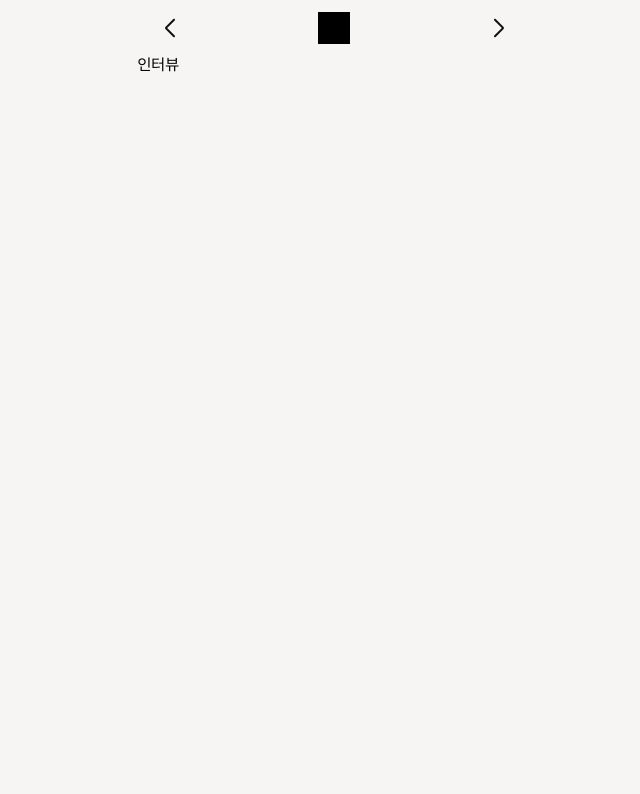
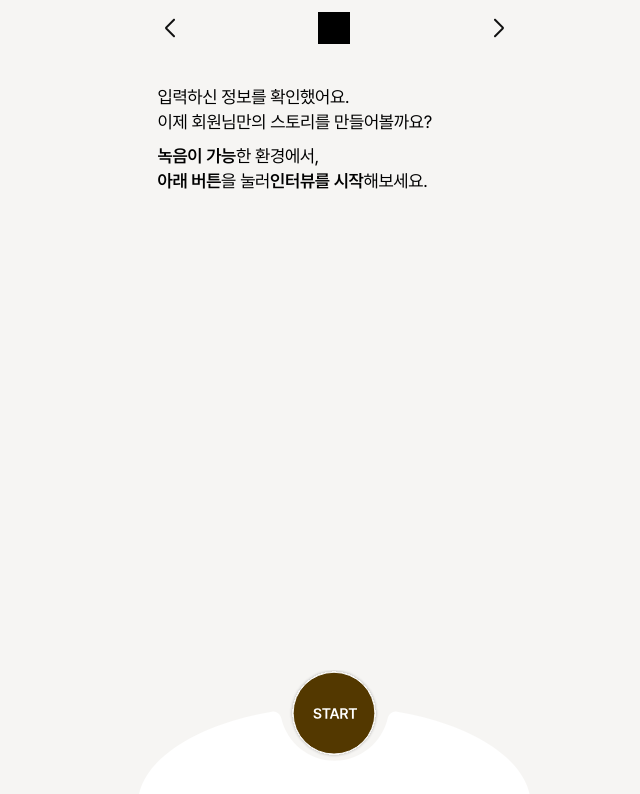
Before and after one commit to DS-ITDA/ITDA-FE, a React (Vite) app: page /interview in a window 1280 px wide. Shown: the top 794 px of the page, without its empty margins (306-946 px from the left). Built offline with nearby package versions, Linux system fonts and the light colour scheme.

Commit message:
✨ Feat: 인터뷰 화면 구현 (#13)

```diff
--- a/src/pages/interview/Interview.jsx
+++ b/src/pages/interview/Interview.jsx
@@ -1,7 +1,101 @@
 import * as I from '@interview/InterviewStyle';
+import { useState } from 'react';
+import interviewBottom from '@assets/interview/interview-bottom.svg';
+import interviewStart from '@assets/interview/interview-start.svg';
+import interviewRecordOff from '@assets/interview/interview-record-off-90.svg';
+import interviewRecordOn from '@assets/interview/interview-record-on-90.svg';
+import interviewStopOff from '@assets/interview/interview-stop-off.svg-90.svg';
+import interviewStopOn from '@assets/interview/interview-stop-on-90.svg';
+import ToastMessage from '@components/common/ToastMessage/ToastMessage';
 
 const Interview = () => {
-  return <div>인터뷰</div>;
+  const [btnContent, setBtnContent] = useState('start');
+
+  const BtnContent_CONFIG = {
+    start: interviewStart,
+    recordReady: interviewRecordOff,
+    recordOn: interviewRecordOn,
+    stopOff: interviewStopOff,
+    stopOn: interviewStopOn,
+  };
+
+  return (
+    <I.InterviewPage>
+      {/* 페이지 콘텐츠 */}
+      {/* 첫 화면 */}
+      {btnContent === 'start' && (
+        <I.FirstInfo>
+          <I.Text>입력하신 정보를 확인했어요.</I.Text>
+          <I.Text style={{ marginBottom: '10px' }}>이제 회원님만의 스토리를 만들어볼까요?</I.Text>
+          <I.Text>
+            <I.Span>녹음이 가능</I.Span>한 환경에서,
+          </I.Text>
+          <I.Text>
+            <I.Span>아래 버튼</I.Span>을 눌러 <I.Span>인터뷰를 시작</I.Span>해보세요.
+          </I.Text>
+        </I.FirstInfo>
+      )}
+
+      {/* 녹음 준비 화면 - 스켈레톤 화면 */}
+      {btnContent === 'recordReady' && (
+        <I.ReadyPage>
+          <ToastMessage text={'준비 중...'} />
+
+          <I.MainPage>
+            <I.Skeleton $width={70} $height={20} />
+            <I.Skeleton $width={100} $height={20} />
+            <I.Skeleton $width={100} $height={20} />
+            <I.Skeleton $width={30} $height={6} style={{ marginLeft: '35%', marginTop: '35px' }} />
+          </I.MainPage>
+        </I.ReadyPage>
+      )}
+
+      {/* 질문 화면 */}
+      {btnContent === 'recordOn' && (
+        <I.QuestPage>
+          <ToastMessage text={'질문 중...'} />
+          <I.MainPage>
+            <I.MainText>
+              이 사진이 찍힐 때 설렘과 기대가 느껴졌다고 했어요. 어떤 일이 있었던 날이었는지 떠오르시나요?
+            </I.MainText>
+            <I.Divider />
+          </I.MainPage>
+        </I.QuestPage>
+      )}
+
+      {/* 답변 중 화면 */}
+      {btnContent === 'stopOn' && (
+        <I.AnswerPage>
+          <ToastMessage text={'답변 중...'} />
+          <I.MainPage>
+            <I.SubText>
+              이 사진이 찍힐 때 설렘과 기대가 느껴졌다고 했어요. 어떤 일이 있었던 날이었는지 떠오르시나요?
+            </I.SubText>
+            <I.SubDivider />
+            <I.MainText>
+              저는 이런 부분에서 설레고, 기대가 됐어요. 쇼타로와 함께 한 모든 시간들이 모두 좋았어요.
+            </I.MainText>
+          </I.MainPage>
+        </I.AnswerPage>
+      )}
+
+      {/* 하단 버튼 */}
+      <I.BottomContainer>
+        <I.BottomBtn>
+          <I.Button
+            src={BtnContent_CONFIG[btnContent]}
+            onClick={() => {
+              if (btnContent === 'start') setBtnContent('recordReady');
+              else if (btnContent === 'recordReady') setBtnContent('recordOn');
+              else if (btnContent === 'recordOn') setBtnContent('stopOn');
+              else if (btnContent === 'stopOn') setBtnContent('stopOff');
+            }}
+          />
+          <I.BtnBottom src={interviewBottom} />
+        </I.BottomBtn>
+      </I.BottomContainer>
+    </I.InterviewPage>
+  );
 };
 
 export default Interview;
--- a/src/pages/interview/InterviewStyle.js
+++ b/src/pages/interview/InterviewStyle.js
@@ -1,2 +1,177 @@
-import styled from 'styled-components';
+import styled, { keyframes } from 'styled-components';
 import palette from '@styles/theme';
+
+export const InterviewPage = styled.div`
+  width: 100%;
+  height: calc(100% - 90px);
+  margin: 30px 0;
+`;
+
+//첫 화면
+export const FirstInfo = styled.div`
+  margin-left: 20px;
+`;
+
+export const Text = styled.div`
+  display: flex;
+  flex-direction: row;
+
+  font-size: 1.1rem;
+  font-weight: 400;
+  line-height: 140%;
+  letter-spacing: -0.28px;
+`;
+
+export const Span = styled.div`
+  font-size: 1.1rem;
+  font-weight: 600;
+  line-height: 140%;
+  letter-spacing: -0.28px;
+`;
+
+//녹음 준비 스켈레톤 화면
+export const ReadyPage = styled.div`
+  width: 100%;
+  height: 100%;
+
+  display: flex;
+  flex-direction: column;
+  align-items: center;
+  gap: 30%;
+`;
+
+export const MainPage = styled.div`
+  width: calc(100% - 88px);
+  margin: 0 44px;
+
+  display: flex;
+  flex-direction: column;
+  gap: 5px;
+`;
+
+export const skeletonAnimation = keyframes`
+  0%{
+    background-color: rgba(234, 234, 234, 1);
+  }
+  50%{
+    background-color: rgba(234, 234, 234, 0.3);
+  }
+  100%{
+    background-color: rgba(234, 234, 234, 1);
+  }`;
+
+export const Skeleton = styled.div`
+  width: ${({ $width }) => ($width ? `${$width}%` : '100%')};
+  height: ${({ $height }) => ($height ? `${$height}px` : '100%')};
+  background-color: #eaeaea;
+  border-radius: 6px;
+
+  display: flex;
+  align-items: center;
+  justify-content: center;
+  ${({ $flex }) => $flex === 1 && `flex:1`};
+
+  animation: ${skeletonAnimation} 1.5s infinite ease-in-out;
+`;
+
+//질문-답변 화면
+export const QuestPage = styled.div`
+  width: 100%;
+  height: 100%;
+
+  display: flex;
+  flex-direction: column;
+  gap: 30%;
+`;
+
+export const AnswerPage = styled.div`
+  width: 100%;
+  height: 100%;
+
+  display: flex;
+  flex-direction: column;
+  gap: 20%;
+`;
+
+//질문이 자연스럽게 위로 올라가는 애니메이션
+const slideUp = keyframes`
+  0% {
+    opacity: 0;
+    transform: translateY(40px);
+  }
+  100% {
+    opacity: 1;
+    transform: translateY(0);
+  }
+`;
+
+export const SubText = styled.div`
+  font-family: 'HanSerif';
+  font-size: 1.1rem;
+  font-weight: 400;
+  line-height: 140%;
+  letter-spacing: -0.32px;
+  color: ${palette.grayscale.gray};
+  animation: ${slideUp} 0.8s ease-out;
+`;
+
+export const MainText = styled.div`
+  font-family: 'HanSerif';
+  font-size: 1.1rem;
+  font-weight: 400;
+  line-height: 140%;
+  letter-spacing: -0.32px;
+  color: ${palette.grayscale.black};
+`;
+
+export const SubDivider = styled.div`
+  width: 60px;
+  height: 1px;
+  background-color: ${palette.grayscale.grayLight};
+  margin: 35px calc(50% - 30px);
+`;
+
+export const Divider = styled.div`
+  width: 60px;
+  height: 1px;
+  background-color: ${palette.grayscale.black};
+  margin: 35px calc(50% - 30px);
+`;
+
+//하단 버튼 스타일
+export const BottomContainer = styled.div`
+  position: fixed;
+  bottom: -5px;
+
+  width: 393px;
+  background-color: ${palette.main.ivory};
+
+  @media (max-width: 767px) {
+    width: 100vw;
+  }
+`;
+
+export const BottomBtn = styled.div`
+  display: flex;
+  flex-direction: column;
+  align-items: center;
+  justify-content: center;
+`;
+
+export const Button = styled.img`
+  width: 90px;
+  height: 90px;
+
+  position: absolute;
+  bottom: 45px;
+
+  @media (max-width: 767px) {
+    width: 27vw;
+    height: 27vw;
+    bottom: 12vw;
+  }
+`;
+
+export const BtnBottom = styled.img`
+  width: 100%;
+`;
```
Also changed, not shown: src/assets/interview/interview-bottom.svg, src/assets/interview/interview-start.svg (added).
